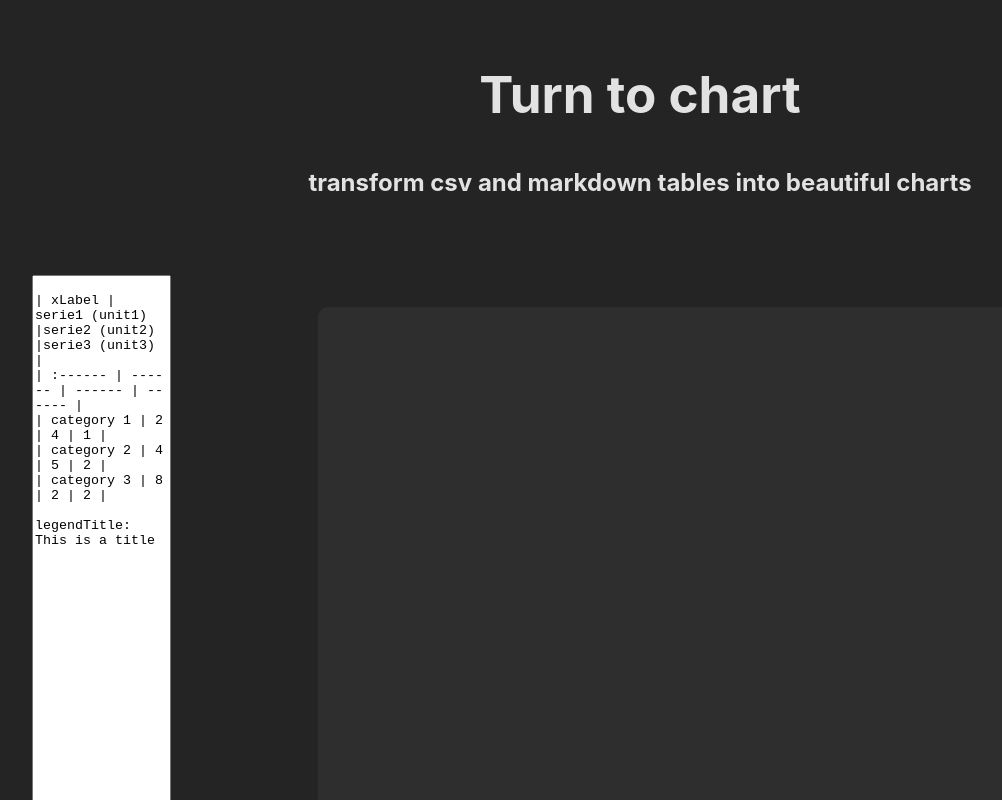
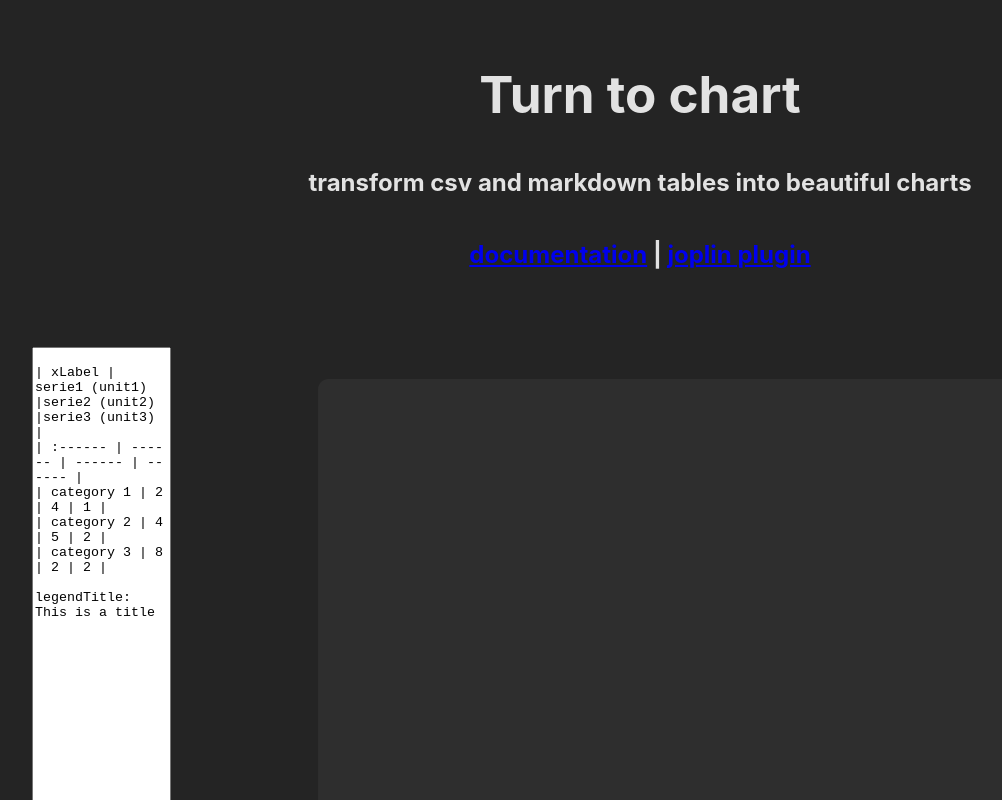
Before and after one commit to Winbee/turn-to-chart, a React (Vite) app: page / in a window 1280 px wide. Shown: the top 800 px of the page, without its empty margins (0-1002 px from the left). Built offline with nearby package versions, Linux system fonts and the light colour scheme.

Commit message:
Update the README

```diff
--- a/src/docs/App.tsx
+++ b/src/docs/App.tsx
@@ -45,6 +45,13 @@ export function App() {
           <h2 style={TitleH2}>
             transform csv and markdown tables into beautiful charts
           </h2>
+          <h2 style={TitleH2}>
+            <a href="https://github.com/Winbee/turn-to-chart">documentation</a>{" "}
+            |{" "}
+            <a href="https://github.com/Winbee/joplin-turn-to-chart">
+              joplin plugin
+            </a>
+          </h2>
         </div>
         <div style={Content}>
           <Home />
```
Also changed, not shown: 1 other file (tests, documents, lock files or other folders).
